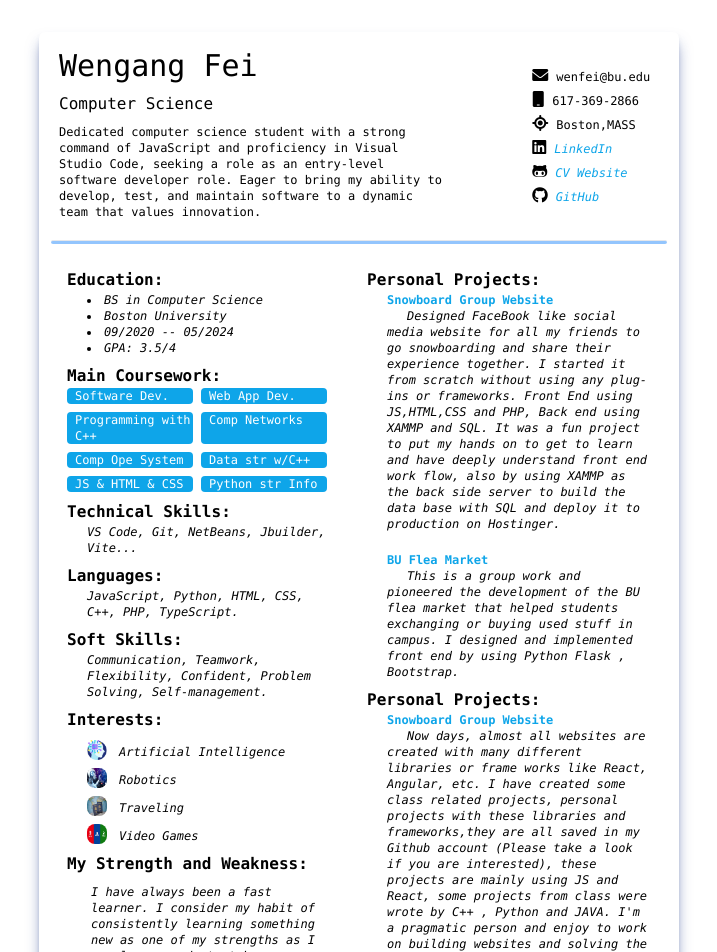
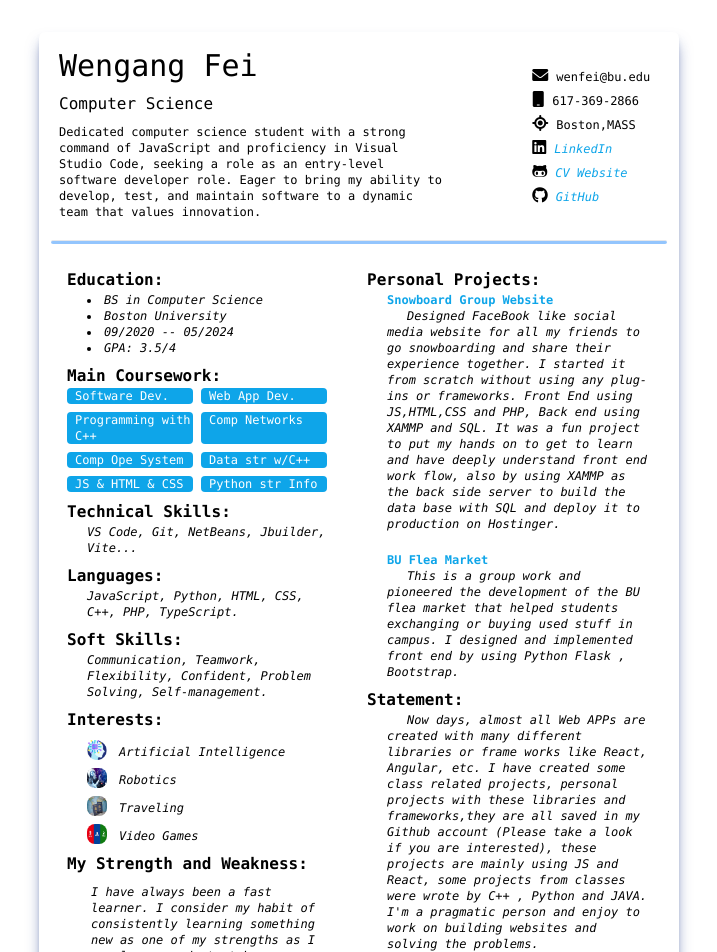
Before and after one commit to WengangFei/Wengang_Fei_CV, a React (Vite) app: page / in a window 1280 px wide. Shown: the top 952 px of the page, without its empty margins (281-998 px from the left). Built offline with nearby package versions, Linux system fonts and the light colour scheme.

Commit message:
progress

```diff
--- a/src/components/body.jsx
+++ b/src/components/body.jsx
@@ -94,7 +94,7 @@ export default function Body() {
                             I have always been a fast learner. I consider my habit of
                             consistently learning something new as one of my strengths
                             as I am always ready to take up new things. <br />
-                            In particular I do not have much experience in this field,
+                            In particular I do not have much experience in this field.
                         </p>
                     </div>
                 </div>
@@ -130,17 +130,14 @@ export default function Body() {
 
                 <div>
                  <div>
-                    <p className="font-bold mt-2">Personal Projects:</p>
-                    <p className="text-xs font-bold text-sky-500 ml-5">
-                        Snowboard Group Website
-                    </p>
+                    <p className="font-bold mt-2">Statement:</p>
                     <p className="text-xs italic ml-5 indent-5">
-                        Now days, almost all websites are created  with many
+                        Now days, almost all Web APPs are created  with many
                         different libraries or frame works like React, Angular, etc. I have
                         created some class related projects, personal projects  with these
                         libraries and frameworks,they are all saved in my Github account
                         (Please take a look if you are interested), these projects are mainly
-                        using JS and React, some projects from class were wrote by C++ , Python
+                        using JS and React, some projects from classes were wrote by C++ , Python
                         and JAVA. I'm a pragmatic person and enjoy to work on building websites
                         and solving the problems.
                     </p>
```
